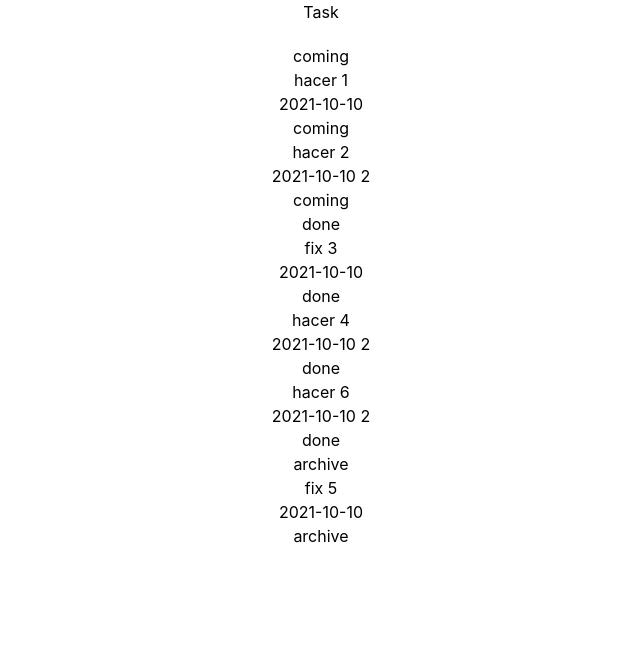
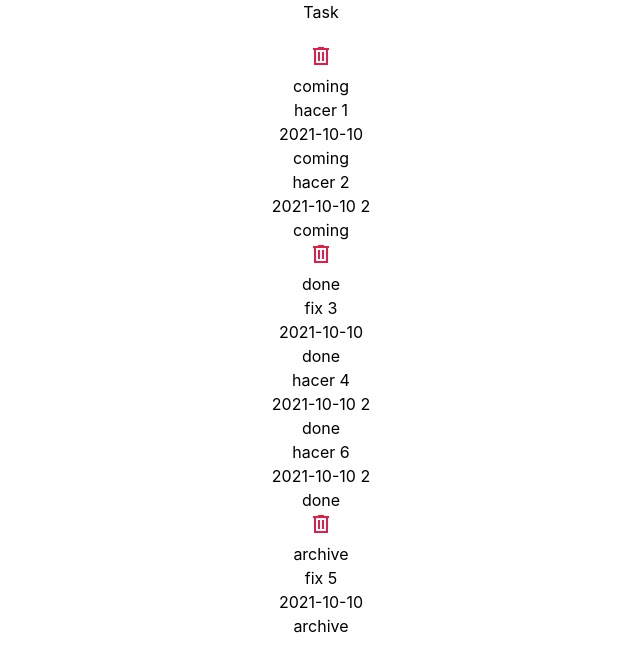
Before and after one commit to ElYonathanD/Doit, a React (Vite) app: page / in a window 1280 px wide. Shown: the top 672 px of the page, without its empty margins (319-959 px from the left). Built offline with nearby package versions, Linux system fonts and the light colour scheme.

Commit message:
Add delete functionality for columns and implement Delete icon

```diff
--- a/src/components/CreateColumn.tsx
+++ b/src/components/CreateColumn.tsx
@@ -30,7 +30,7 @@ export const CreateColumn = () => {
         />
         <button
           type='submit'
-          className='p-2 bg-slate-500 rounded-lg text-white'
+          className='p-2 bg-slate-600 rounded-lg text-white'
         >
           Crear
         </button>
--- a/src/components/TasksList.tsx
+++ b/src/components/TasksList.tsx
@@ -4,12 +4,15 @@ import { TaskCard } from './TaskCard'
 import { CSS } from '@dnd-kit/utilities'
 import { SortableContext, useSortable } from '@dnd-kit/sortable'
 import { useMemo } from 'react'
+import { Delete } from './icons/Delete'
+import { useTaskStore } from '../store/tasks'
 interface Props {
   tasks: Task[]
   column: Column
 }
 
 export const TasksList = ({ column, tasks }: Props) => {
+  const { deleteColumn } = useTaskStore((state) => state)
   const {
     setNodeRef,
     attributes,
@@ -24,16 +27,24 @@ export const TasksList = ({ column, tasks }: Props) => {
     transform: CSS.Transform.toString(transform),
     transition
   }
+
   return (
     <div
       ref={setNodeRef}
       style={style}
-      className={`flex-shrink-0 p-4 min-h-full bg-slate-200 dark:bg-gray-700 dark:text-white rounded-lg w-36 sm:w-40 md:w-48 lg:w-56 ${
+      className={`flex-shrink-0 p-4 min-h-full  bg-slate-200 dark:bg-gray-700 dark:text-white rounded-lg w-36 sm:w-40 md:w-48 lg:w-56 ${
         isDragging
           ? 'opacity-50 border-2 border-black dark:border-slate-200'
           : ''
       }`}
     >
+      <div className='relative p-4 border-2 border-white rounded-lg'>
+        <button
+          onClick={() => deleteColumn(column.id)}
+          className='absolute right-1 top-1'
+        >
+          <Delete />
+        </button>
         <h2
           {...attributes}
           {...listeners}
@@ -41,6 +52,7 @@ export const TasksList = ({ column, tasks }: Props) => {
         >
           {column.name}
         </h2>
+      </div>
       <ul>
         <SortableContext items={tasksIds}>
           {tasks.map((task) => (
--- /dev/null
+++ b/src/components/icons/Delete.tsx
@@ -0,0 +1,15 @@
+export const Delete = () => {
+  return (
+    <svg
+      xmlns='http://www.w3.org/2000/svg'
+      width='24'
+      height='24'
+      viewBox='0 0 24 24'
+    >
+      <path
+        fill='#e11d48'
+        d='M5 21V6H4V4h5V3h6v1h5v2h-1v15zm2-2h10V6H7zm2-2h2V8H9zm4 0h2V8h-2zM7 6v13z'
+      />
+    </svg>
+  )
+}
--- a/src/store/tasks.ts
+++ b/src/store/tasks.ts
@@ -67,6 +67,7 @@ interface State {
   activeTask: Task | null
   updateActive: (current: CurrentItem | null) => void
   createColumn: (columnName: string) => void
+  deleteColumn: (columnId: string) => void
 }
 export const useTaskStore = create<State>()(
   persist(
@@ -144,6 +145,14 @@ export const useTaskStore = create<State>()(
             return
           const newColumns = [...columns, { name: columnName, id: columnName }]
           set({ columns: newColumns })
+        },
+        deleteColumn: (columnId) => {
+          if (!columnId) return
+          const { columns, tasks } = get()
+          const newColumns = columns.filter((column) => column.id !== columnId)
+          const newTask = tasks.filter((task) => task.status !== columnId)
+          set({ columns: newColumns })
+          set({ tasks: newTask })
         }
       }
     },
```
Lines whose indentation alone changed are shown as unchanged.
